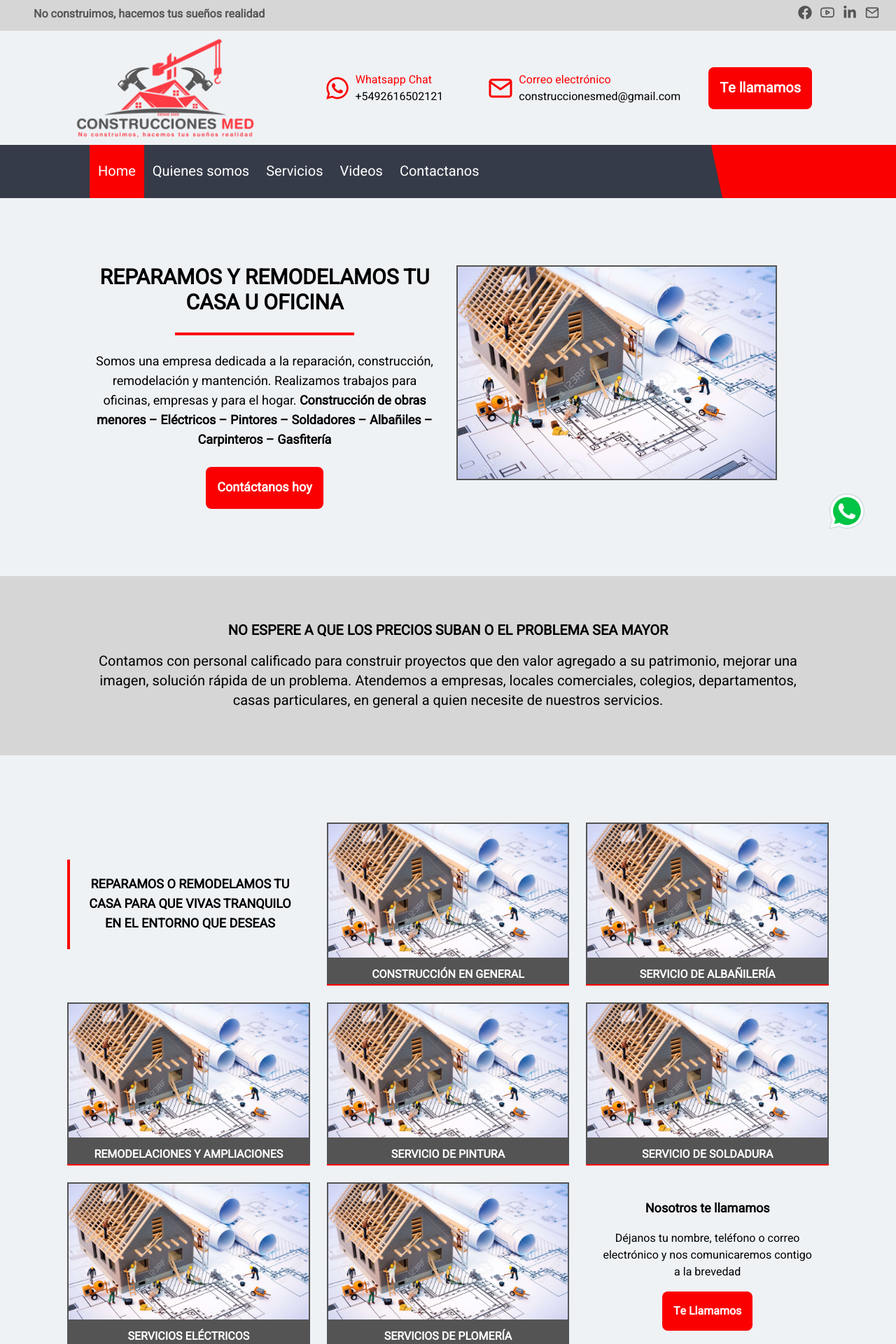
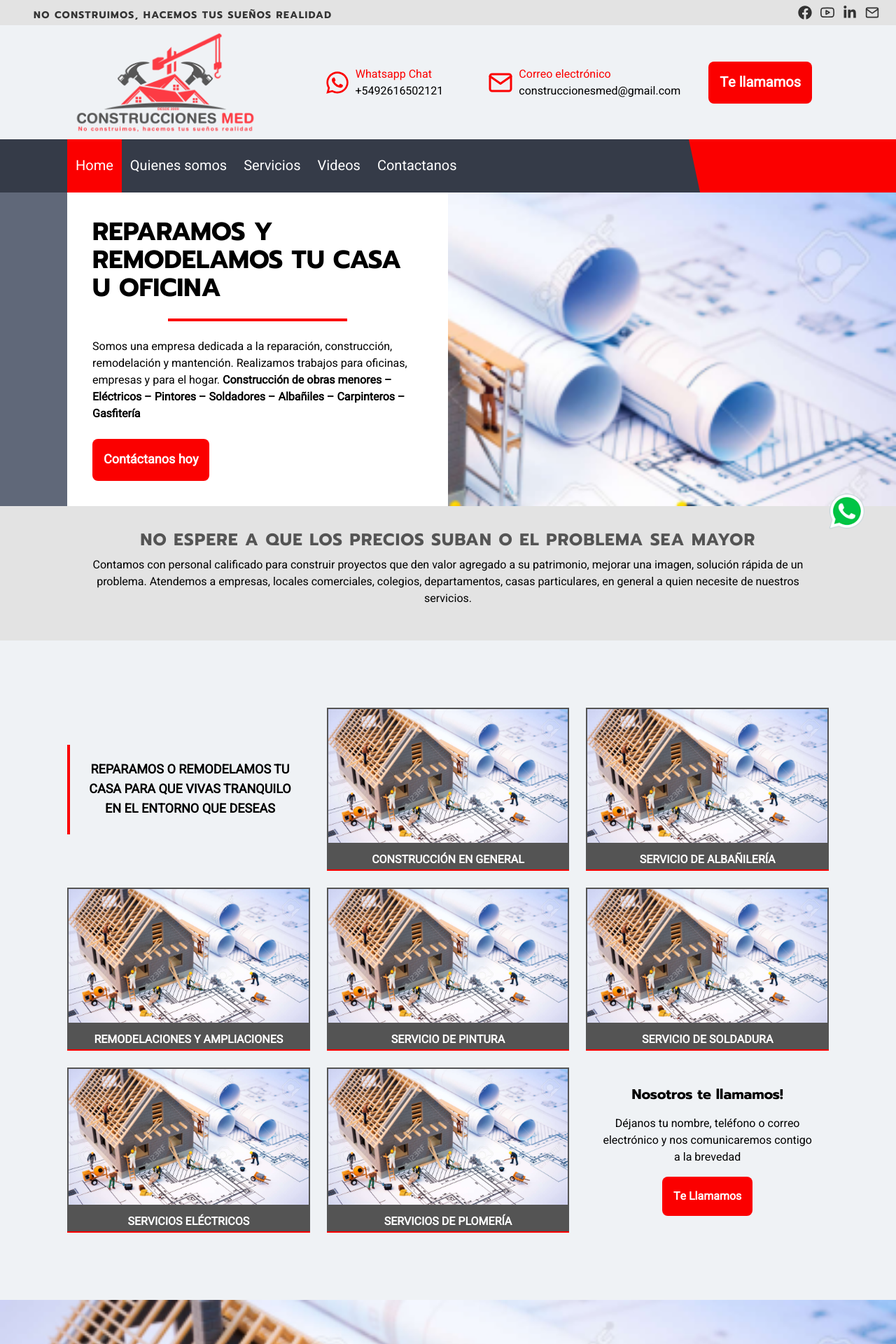
Before and after one commit to DevZeppelin/webpage-construcciones-med, a Next.js app: page / in a window 1280 px wide. Shown: the top 1920 px of the page at 70% size. Built offline with nearby package versions, Linux system fonts and the light colour scheme.

Commit message:
add font to titles, create component section welcome (no slider), changes in general styles and design

```diff
--- a/components/NavBar.js
+++ b/components/NavBar.js
@@ -5,9 +5,9 @@ const NavBar = ({ toggleNav }) => {
   return (
     <div className="flex my-0 md:py-0 justify-between px-0 bg-secundary text-white text-xl">
       <div className="hidden md:flex">
-        <div className="w-32"></div>
+
         <Link href="/">
-          <a className="bg-red px-3 py-6">Home</a>
+          <a className="bg-red px-3 ml-24 py-6">Home</a>
         </Link>
         <Link href="/quienesSomos">
           <a className="px-3 hover:bg-red py-6">Quienes somos</a>
@@ -39,8 +39,8 @@ const NavBar = ({ toggleNav }) => {
       </div>
 
       <div className=" flex justify-end">
-        <div className="bg-red w-16 md:w-64 transform skew-x-12 m-0 translate-x-4 md:translate-x-64 overflow-hidden"></div>
-        <div className=" bg-red w-16 md:w-64 transform  m-0 md:translate-x-4 overflow-hidden"></div>
+        <div className="bg-red w-16 md:w-64 transform skew-x-12 m-0 translate-x-12 md:translate-x-56 overflow-hidden"></div>
+        <div className=" bg-red w-16 md:w-64 transform  m-0 overflow-hidden"></div>
       </div>
     </div>
   );
--- a/components/TopLeyend.js
+++ b/components/TopLeyend.js
@@ -4,9 +4,9 @@ import { FiYoutube } from "react-icons/fi";
 
 const TopLeyend = () => {
   return (
-    <div className="flex justify-center md:justify-between py-2 text-gray md:bg-lowContrast">
+    <div className="flex justify-center md:justify-between pt-2 text-darkGray md:bg-lowContrast">
       <div className="hidden md:flex px-12">
-        <p className="text-base font-bold">
+        <p className="text-sm font-bold tracking-widest my-auto font-prompt uppercase">
           No construimos, hacemos tus sueños realidad
         </p>
       </div>
--- /dev/null
+++ b/components/sections/SectionWelcome.js
@@ -0,0 +1,45 @@
+import { useEffect } from "react";
+
+const SectionWelcome = () => {
+  return (
+    <section>
+      <div className=" bg-hero bg-cover">
+        <div className="grid grid-cols-1 md:grid-cols-2 text-lg px-8 md:px-24 bg-lightGray background-overlay">
+          <div className="space-y-6 p-9 bg-white">
+            <h1 className="font-black text-2xl md:text-4xl font-prompt">
+              REPARAMOS Y REMODELAMOS TU CASA U OFICINA
+            </h1>
+            <div className="h-1 w-64 bg-red mx-auto"></div>
+            <p className="text-base">
+              {" "}
+              Somos una empresa dedicada a la reparación, construcción,
+              remodelación y mantención. Realizamos trabajos para oficinas,
+              empresas y para el hogar.{" "}
+              <b>
+                Construcción de obras menores – Eléctricos – Pintores –
+                Soldadores – Albañiles – Carpinteros – Gasfitería
+              </b>
+            </p>
+            <button className="btn">Contáctanos hoy</button>
+          </div>
+          <div className="hidden md:flex"></div>
+        </div>
+      </div>
+
+      <style jsx>{`
+        .background-overlay {
+          background-image: linear-gradient(
+            270deg,
+            rgba(0, 0, 0, 0) 71%,
+            #606879 0%
+          );
+          background-color: transparent;
+          opacity: 1;
+          transition: background 3s, border-radius 0.3s, opacity 3s;
+        }
+      `}</style>
+    </section>
+  );
+};
+
+export default SectionWelcome;
--- a/css/base.css
+++ b/css/base.css
@@ -1,4 +1,5 @@
 /* @import url('https://fonts.googleapis.com/css2?family=Nunito:wght@300&display=swap'); */
+@import url('https://fonts.googleapis.com/css2?family=Prompt:wght@700&display=swap');
 @import url('https://fonts.googleapis.com/css2?family=Heebo&display=swap');
 
 body {
@@ -7,6 +8,9 @@ body {
   -webkit-font-smoothing: antialiased;
   -moz-osx-font-smoothing: grayscale;
 }
+h1 {
+  font-family: "Prompt", sans-serif;
+}
 
 html {
   scroll-behavior: smooth;
--- a/pages/index.js
+++ b/pages/index.js
@@ -1,5 +1,6 @@
 import Head from "next/head";
 import Layout from "../components/Layout";
+import SectionWelcome from "../components/sections/SectionWelcome";
 import { BsFillPersonCheckFill } from "react-icons/bs";
 import { FaRecycle, FaUserCog } from "react-icons/fa";
 import { AiOutlineStar } from "react-icons/ai";
@@ -22,40 +23,13 @@ export default function Home({ blogs }) {
         <meta name="author" content="Gino Pietrobon" />
       </Head>
       <Layout>
+        <SectionWelcome />
         <section>
-          <div className="grid grid-cols-1 md:grid-cols-2 gap-6 text-lg m-2 md:m-16 px-8 md:px-16 py-8 ">
-            <div className="space-y-6 text-center">
-              <h1 className="font-black text-2xl md:text-3xl">
-                REPARAMOS Y REMODELAMOS TU CASA U OFICINA
-              </h1>
-              <div className="h-1 w-64 bg-red mx-auto"></div>
-              <p>
-                {" "}
-                Somos una empresa dedicada a la reparación, construcción,
-                remodelación y mantención. Realizamos trabajos para oficinas,
-                empresas y para el hogar.{" "}
-                <b>
-                  Construcción de obras menores – Eléctricos – Pintores –
-                  Soldadores – Albañiles – Carpinteros – Gasfitería
-                </b>
-              </p>
-              <button className="btn">Contáctanos hoy</button>
-            </div>
-            <div>
-              <img
-                src="01-sm.png"
-                alt="building icon logo construcciones med"
-                className=" border-2 border-gray"
-              />
-            </div>
-          </div>
-        </section>
-        <section>
-          <div className="space-y-4 text-center p-12 md:p-16 px-8 md:px-32 pt-8 bg-lowContrast">
-            <h1 className="font-bold  text-xl">
+          <div className="space-y-2 text-center p-12 px-8 md:px-32 pt-8 bg-lowContrast">
+            <h1 className="font-bold text-2xl tracking-wider text-gray">
               NO ESPERE A QUE LOS PRECIOS SUBAN O EL PROBLEMA SEA MAYOR
             </h1>
-            <p className="text-xl">
+            <p className="">
               Contamos con personal calificado para construir proyectos que den
               valor agregado a su patrimonio, mejorar una imagen, solución
               rápida de un problema. Atendemos a empresas, locales comerciales,
@@ -134,7 +108,7 @@ export default function Home({ blogs }) {
               />
             </div>
             <div className="m-6 space-y-4 md:space-y-4 text-center">
-              <h2 className="font-bold text-lg">Nosotros te llamamos</h2>
+              <h2 className="font-bold text-xl font-prompt">Nosotros te llamamos!</h2>
               <p>
                 Déjanos tu nombre, teléfono o correo electrónico y nos
                 comunicaremos contigo a la brevedad
@@ -147,20 +121,20 @@ export default function Home({ blogs }) {
           <div className="p-8 md:p-32 py-32  font-bold text-black text-center bg-cover bg-hero bg-fixed grid grid-cols-1 md:grid-cols-2">
             <div></div>
             <div className="space-y-6">
-              <h2 className="text-2xl">
+              <h2 className="text-3xl font-prompt">
                 Empresa de Servicios Generales en Mendoza
               </h2>
               <p className="text-lg">
                 Somos especialistas en servicios de reparación, construcción,
                 ampliación y remodelación para la empresa y el hogar
               </p>
-              <button className="btn">Reservá una visita con nosotros</button>
+              <button className="btn uppercase">Reservá una visita con nosotros</button>
             </div>
           </div>
         </section>
         <section>
           <div className="text-center pt-16">
-            <h2 className="text-2xl font-bold pb-12">¿Por qué elegirnos?</h2>
+            <h2 className="text-3xl font-bold pb-12 font-prompt">¿Por qué elegirnos?</h2>
             <div className="grid grid-cols-1 md:grid-cols-4 gap-12 px-12 md:px-32 pb-16 ">
               <div className="space-y-8 pb-6">
                 <BsFillPersonCheckFill className="text-4xl text-red mx-auto" />
--- a/tailwind.config.js
+++ b/tailwind.config.js
@@ -11,16 +11,21 @@ module.exports = {
                 red: '#FB0000',
                 lightRed: '#E83838',
                 gray: '#545454',
+                lightGray: '#ADADAD',
                 darkGray: '#333',
-                lowContrast: '#D6D6D6' ,
+                lowContrast: '#E3E3E3' ,
                 background: '#d6d4d4',
                 backgroundSecundary: '#608b9b'
             },
             fontFamily : {
-                body : ['Heebo']
+                body : ['Heebo'],
+                'prompt' : ['Prompt']
             },
             backgroundImage: theme => ({
                 'hero': "url('/01-sm.png')",
+                'hero-welcome1' : "url('/01-welcome.png')" ,
+                'hero-welcome2' : "url('/02-welcome.png')"  ,
+                'hero-welcome3' : "url('/03-welcome.png')"
                })
         },
         grayscale: {
```
Also changed, not shown: public/01-welcome.png (added).
